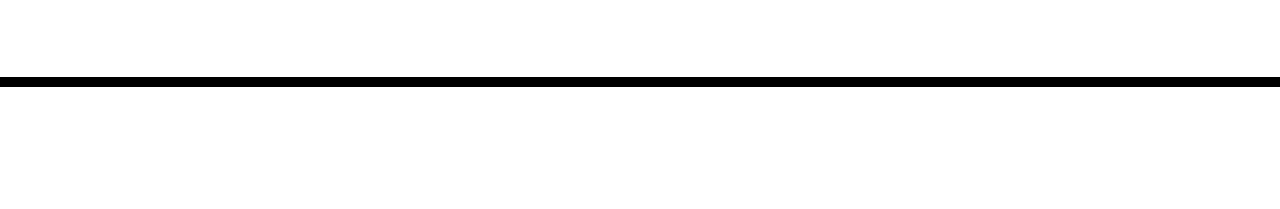
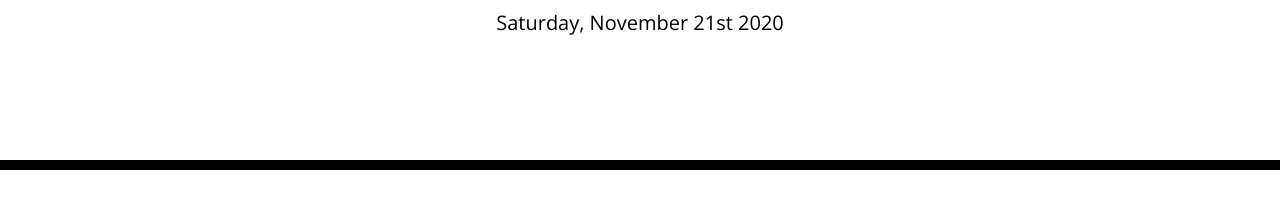
Before and after one commit to MARIAORTEGA/Work-Day-Scheduler, a plain HTML site: page index.html in a window 1280 px wide. Shown: the part 181-390 px from the top of the page. Drawn offline with nearby package versions, Linux system fonts and the light colour scheme; files that its build step writes are made by us from their sources.

Commit message:
displayed date

```diff
--- a/index.html
+++ b/index.html
@@ -18,7 +18,7 @@
       href="https://fonts.googleapis.com/css?family=Open+Sans&display=swap"
       rel="stylesheet"
     />
-    <link rel="stylesheet" href="style.css" />
+    <link rel="stylesheet" href="./assets/style.css" />
     <title>Work Day Scheduler</title>
   </head>
 
@@ -27,12 +27,17 @@
       <h1 class="display-3">Work Day Scheduler</h1>
       <p class="lead">A simple calendar app for scheduling your work day</p>
       <p id="currentDay" class="lead"></p>
+      <h2> <br/> <span id="currentDay"></span></h2>
+
     </header>
     <div class="container">
       <!-- Timeblocks go here -->
     </div>
 
+
+
     <script src="https://cdnjs.cloudflare.com/ajax/libs/jquery/3.2.1/jquery.min.js"></script>
     <script src="https://cdnjs.cloudflare.com/ajax/libs/moment.js/2.24.0/moment.min.js"></script>
+    <script src="script.js"></script>
   </body>
 </html>
--- a/script.js
+++ b/script.js
@@ -0,0 +1,38 @@
+
+var currentDay = $('#currentDay');
+
+//the current day is displayed at the top of the calendar
+function displayToday() {
+    var today = moment().format('dddd, MMMM Do YYYY');
+    currentDay.text(today);
+
+}
+
+  setInterval(displayToday);
+//THEN each timeblock is color coded to indicate whether it is in the past, present, or future
+
+
+
+
+
+
+
+
+
+
+
+
+
+
+//WHEN I click into a timeblock
+//THEN I can enter an event
+
+
+
+//WHEN I click the save button for that timeblock
+//THEN the text for that event is saved in local storage
+
+
+
+//WHEN I refresh the page
+//THEN the saved events persist
```
Also changed, not shown: 2 other files.
